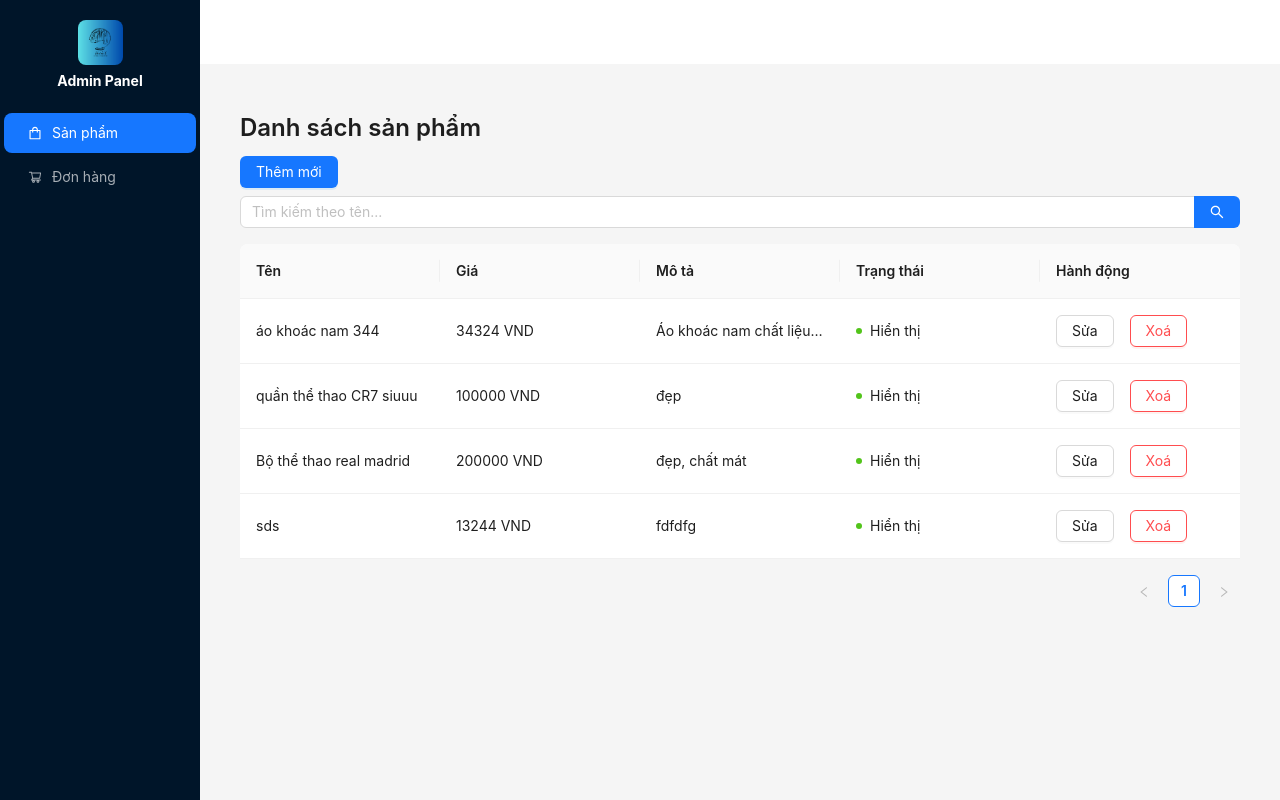
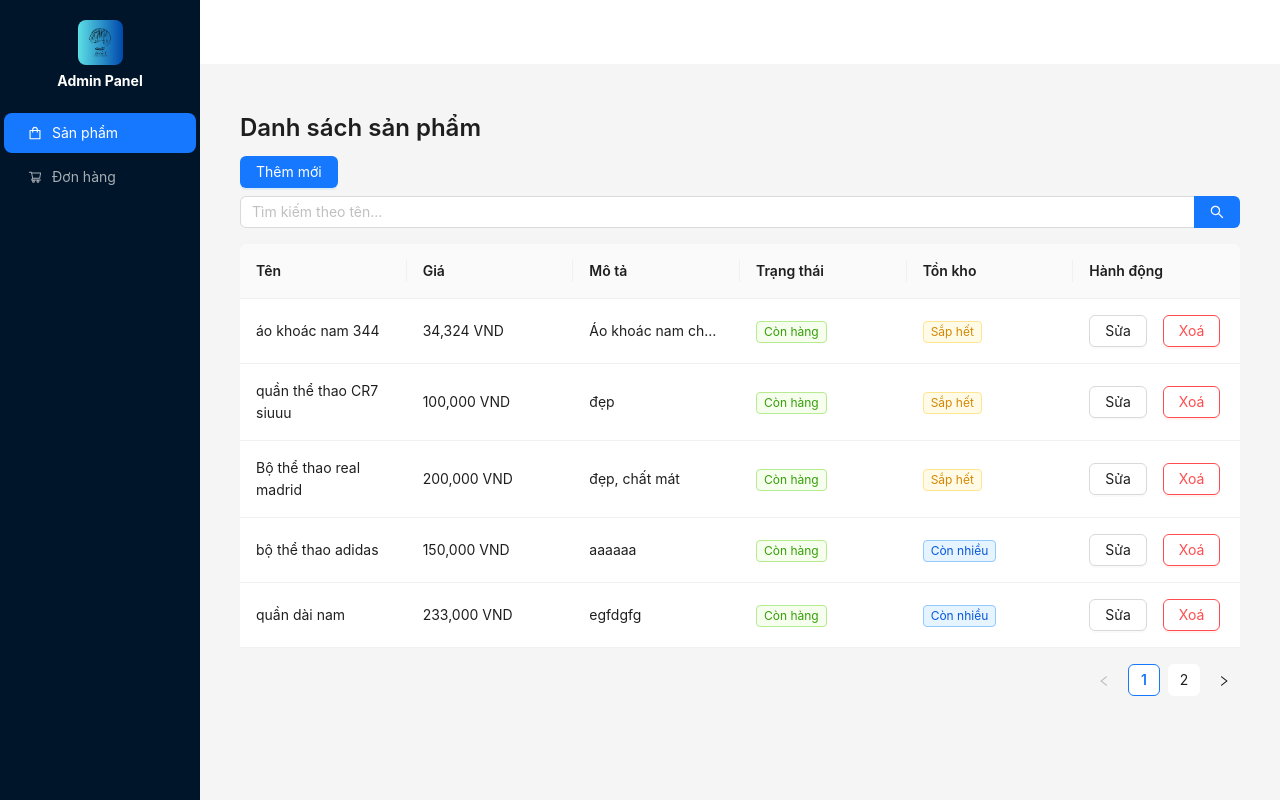
Before and after one commit to ThanhTungWork1/DATN_SU25_WEB, a React (Vite) app in the folder Frontend/my-app/: page /admin/products in a window 1280 px wide. Built offline with nearby package versions, Linux system fonts and the light colour scheme; data requests are answered from the project's data file.

Commit message:
Save local changes before switching branches

```diff
--- a/Frontend/my-app/db.json
+++ b/Frontend/my-app/db.json
@@ -3,35 +3,56 @@
     {
       "name": "áo khoác nam 344",
       "price": 34324,
+      "quantity": "3",
       "description": "Áo khoác nam chất liệu cao cấp, giữ ấm tốt.",
       "status": true,
-      "slug": "ao-khoac-nam",
       "category_id": "60f7e8b2c8a4f22b6c8e8e99",
       "id": "60f7e8b2c8a4f22b6c8e8e1a"
     },
     {
       "name": "quần thể thao CR7 siuuu",
       "price": "100000",
+      "quantity": "1",
       "description": "đẹp ",
       "status": true,
       "category_id": "quần nam",
       "id": "dfd4"
     },
     {
-      "id": "66d7",
       "name": "Bộ thể thao real madrid",
       "price": "200000",
+      "quantity": "4",
       "description": "đẹp, chất mát",
       "status": true,
-      "category_id": "bộ quán áo nam"
+      "category_id": "bộ quán áo nam",
+      "id": "66d7"
     },
     {
-      "id": "b839",
-      "name": "sds",
-      "price": "13244",
-      "description": "fdfdfg",
+      "name": "bộ thể thao adidas",
+      "price": "150000",
+      "description": "aaaaaa",
+      "status": true,
+      "quantity": 9,
+      "category_id": "bộ quần áo nam",
+      "id": "b839"
+    },
+    {
+      "id": "3cdd",
+      "name": "quần dài nam",
+      "price": "233000",
+      "quantity": "15",
+      "description": "egfdgfg",
       "status": true,
       "category_id": "quần nam"
+    },
+    {
+      "id": "2030",
+      "name": "áo mu",
+      "price": "111111",
+      "quantity": "6",
+      "description": "dffgf",
+      "status": true,
+      "category_id": "áo nam"
     }
   ],
   "orders": [
@@ -42,7 +63,7 @@
       "id": "1"
     },
     {
-      "customer_name": "Trần Thị B",
+      "customer_name": "Trần Thị Be",
       "total": 1200000,
       "status": "Đang giao",
       "id": "2"
--- a/Frontend/my-app/src/App.tsx
+++ b/Frontend/my-app/src/App.tsx
@@ -8,7 +8,6 @@ import { Layout, Menu } from "antd";
 import {
   ShoppingOutlined,
   ShoppingCartOutlined,
-  LoginOutlined,
 } from "@ant-design/icons";
 
 const { Header, Content, Sider } = Layout;
@@ -40,11 +39,6 @@ function SidebarMenu() {
           icon: <ShoppingCartOutlined />,
           label: <a href="/admin/orders">Đơn hàng</a>,
         },
-        // {
-        //   key: "3",
-        //   icon: <LoginOutlined />,
-        //   label: <a href="/login">Đăng nhập</a>,
-        // },
       ]}
     />
   );
--- a/Frontend/my-app/src/api/order.ts
+++ b/Frontend/my-app/src/api/order.ts
@@ -1,6 +1,6 @@
 import axios from "axios";
 
-const ORDER_API_URL = "http://localhost:3001/orders";
+const ORDER_API_URL = "http://localhost:3000/orders";
 
 export const getOrders = () => axios.get(ORDER_API_URL);
 export const getOrder = (id: string) => axios.get(`${ORDER_API_URL}/${id}`);
--- a/Frontend/my-app/src/api/product.ts
+++ b/Frontend/my-app/src/api/product.ts
@@ -1,6 +1,6 @@
 import axios from "axios";
 
-const API_URL = "http://localhost:3001/products";
+const API_URL = "http://localhost:3000/products";
 
 export const getProducts = () => axios.get(API_URL);
 
--- a/Frontend/my-app/src/pages/admin/products/ProductForm.tsx
+++ b/Frontend/my-app/src/pages/admin/products/ProductForm.tsx
@@ -9,7 +9,7 @@ const { Option } = Select;
   export default function ProductForm() {
     const [formRef] = Form.useForm();
     const navigate = useNavigate();
-  const { id } = useParams(); // id từ URL: /admin/products/edit/:id
+    const { id } = useParams();
 
     useEffect(() => {
       if (id) {
@@ -59,6 +59,14 @@ export default function ProductForm() {
             <Input type="number" />
           </Form.Item>
 
+          <Form.Item
+            label="Số lượng"
+            name="quantity"
+            rules={[{ required: true, message: "Vui lòng nhập số lượng tồn kho" }]}
+          >
+            <Input type="number" min={0} />
+          </Form.Item>
+
           <Form.Item label="Mô tả" name="description">
             <Input.TextArea rows={3} />
           </Form.Item>
@@ -70,9 +78,9 @@ export default function ProductForm() {
             </Select>
           </Form.Item>
 
-        <Form.Item label="Slug" name="slug">
+          {/* <Form.Item label="Slug" name="slug">
             <Input />
-        </Form.Item>
+          </Form.Item> */}
 
           <Form.Item label="Category ID" name="category_id">
             <Input />
--- a/Frontend/my-app/src/pages/admin/products/ProductsList.tsx
+++ b/Frontend/my-app/src/pages/admin/products/ProductsList.tsx
@@ -1,7 +1,16 @@
 import React, { useEffect, useState } from "react";
 import { getProducts, deleteProduct } from "../../../api/product";
 import { useNavigate } from "react-router-dom";
-import { Table, Button, Popconfirm, Space, message, Typography, Badge, Input } from "antd";
+import {
+  Table,
+  Button,
+  Popconfirm,
+  Space,
+  message,
+  Typography,
+  Tag,
+  Input
+} from "antd";
 
 const { Title } = Typography;
 const { Search } = Input;
@@ -35,7 +44,12 @@ export default function ProductList() {
 
   const columns = [
     { title: "Tên", dataIndex: "name", key: "name" },
-    { title: "Giá", dataIndex: "price", key: "price", render: (text: number) => `${text} VND` },
+    {
+      title: "Giá",
+      dataIndex: "price",
+      key: "price",
+      render: (text: number | string) => `${Number(text).toLocaleString()} VND`,
+    },
     {
       title: "Mô tả",
       dataIndex: "description",
@@ -44,21 +58,33 @@ export default function ProductList() {
     },
     {
       title: "Trạng thái",
-      dataIndex: "status",
       key: "status",
-      render: (status: boolean) => (
-        <Badge
-          status={status ? "success" : "default"}
-          text={status ? "Hiển thị" : "Ẩn"}
-        />
-      ),
+      render: (_: any, record: any) => {
+        return (
+          <Tag color={record.status ? "green" : "red"}>
+            {record.status ? "Còn hàng" : "Hết hàng"}
+          </Tag>
+        );
+      },
+    },
+    {
+      title: "Tồn kho",
+      key: "quantity",
+      render: (_: any, record: any) => {
+        const { quantity } = record;
+        if (quantity === 0) return <Tag color="red">Hết kho</Tag>;
+        if (quantity <= 4) return <Tag color="gold">Sắp hết</Tag>;
+        return <Tag color="blue">Còn nhiều</Tag>;
+      },
     },
     {
       title: "Hành động",
       key: "action",
       render: (_: any, record: any) => (
         <Space size="middle">
-          <Button onClick={() => navigate(`/admin/products/edit/${record.id}`)}>Sửa</Button>
+          <Button onClick={() => navigate(`/admin/products/edit/${record.id}`)}>
+            Sửa
+          </Button>
           <Popconfirm
             title="Bạn có chắc chắn muốn xoá?"
             onConfirm={() => handleDelete(record.id)}
@@ -76,7 +102,9 @@ export default function ProductList() {
     <div>
       <Title level={3}>Danh sách sản phẩm</Title>
       <Space direction="vertical" style={{ marginBottom: 16, width: "100%" }}>
-        <Button type="primary" onClick={() => navigate("/admin/products/create")}>Thêm mới</Button>
+        <Button type="primary" onClick={() => navigate("/admin/products/create")}>
+          Thêm mới
+        </Button>
         <Search
           placeholder="Tìm kiếm theo tên..."
           onChange={(e) => setSearch(e.target.value)}
```
Also changed, not shown: Frontend/package.json (+9 -0 lines), 1 other file (tests, documents, lock files or other folders). Lines whose indentation alone changed are shown as unchanged.
